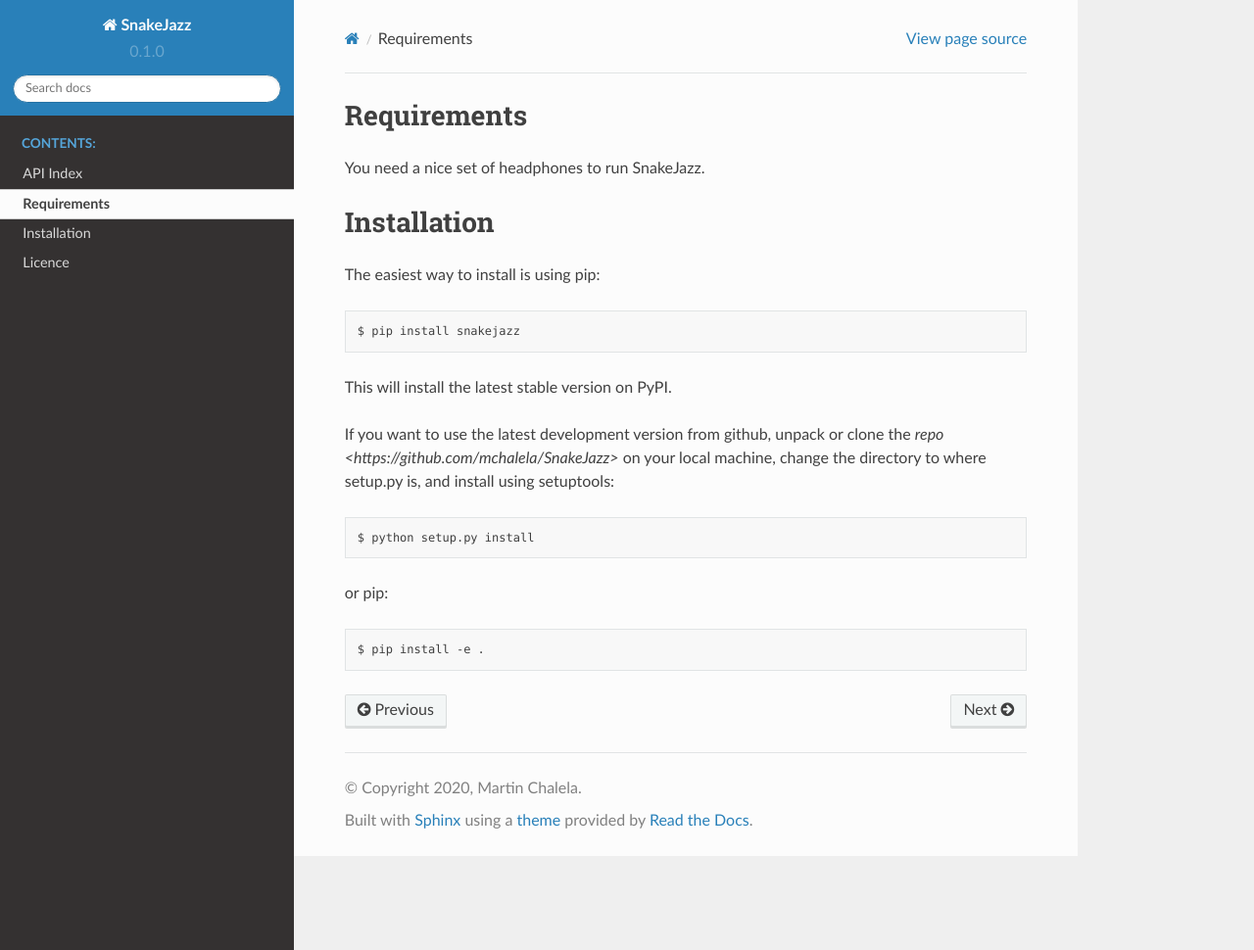
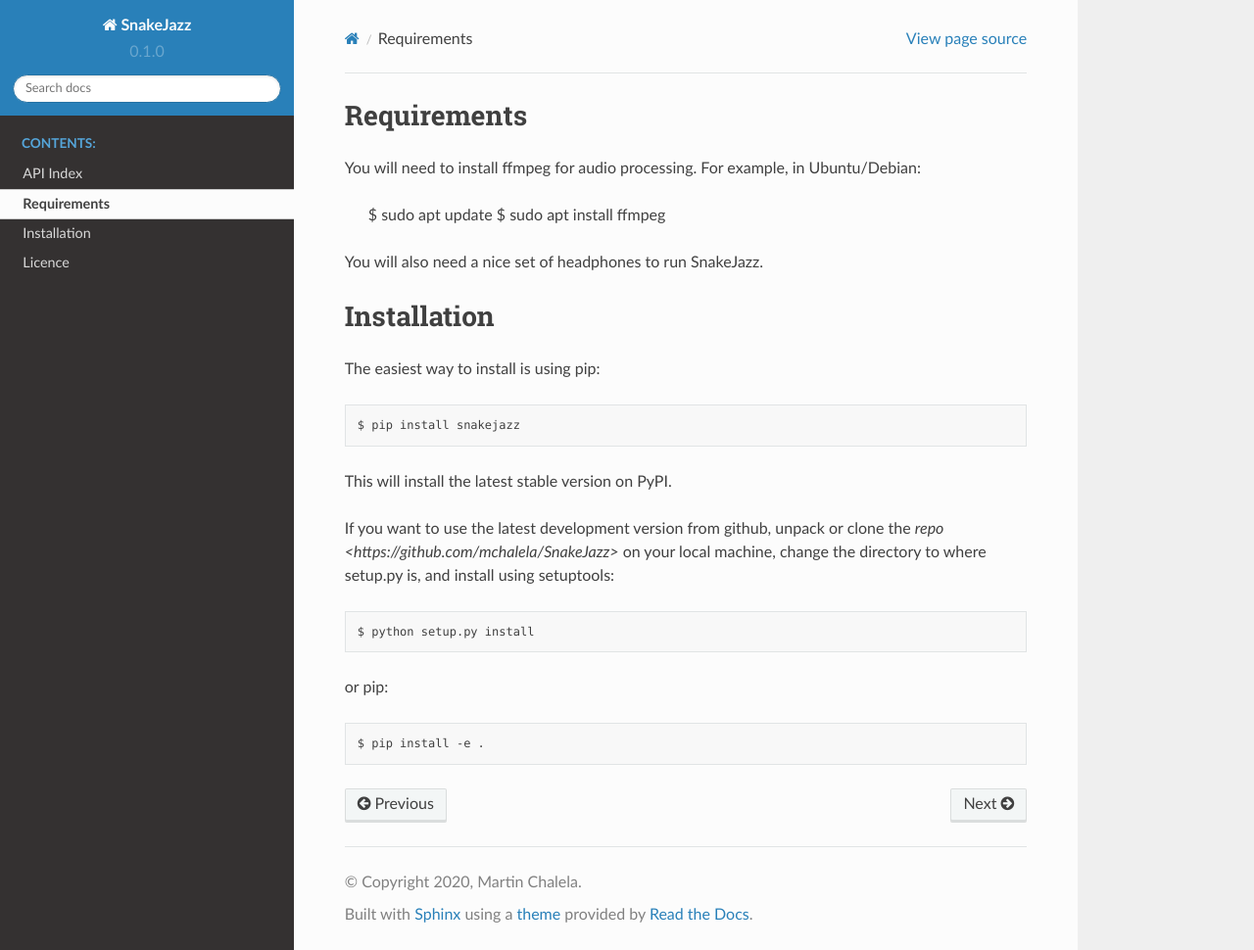
Before and after one commit to mchalela/SnakeJazz, a Sphinx documentation site: the page built from docs/source/installation.rst, in a window 1280 px wide and 970 px high. Shown: the whole window at 98% size. Built offline with Sphinx 7.4.7 and the Read the Docs theme 2.0.0, drawn with Linux system fonts in a browser that asks for light colours.

Commit message:
added ffmpeg requirement to docs

```diff
--- a/docs/source/installation.rst
+++ b/docs/source/installation.rst
@@ -1,7 +1,14 @@
 Requirements
 ------------
 
-You need a nice set of headphones to run SnakeJazz.
+You will need to install ffmpeg for audio processing.
+For example, in Ubuntu/Debian:
+
+    $ sudo apt update
+    $ sudo apt install ffmpeg
+
+You will also need a nice set of headphones to run SnakeJazz.
+
 
 
 Installation
```
Also changed, not shown: README.md (+11 -0 lines).
